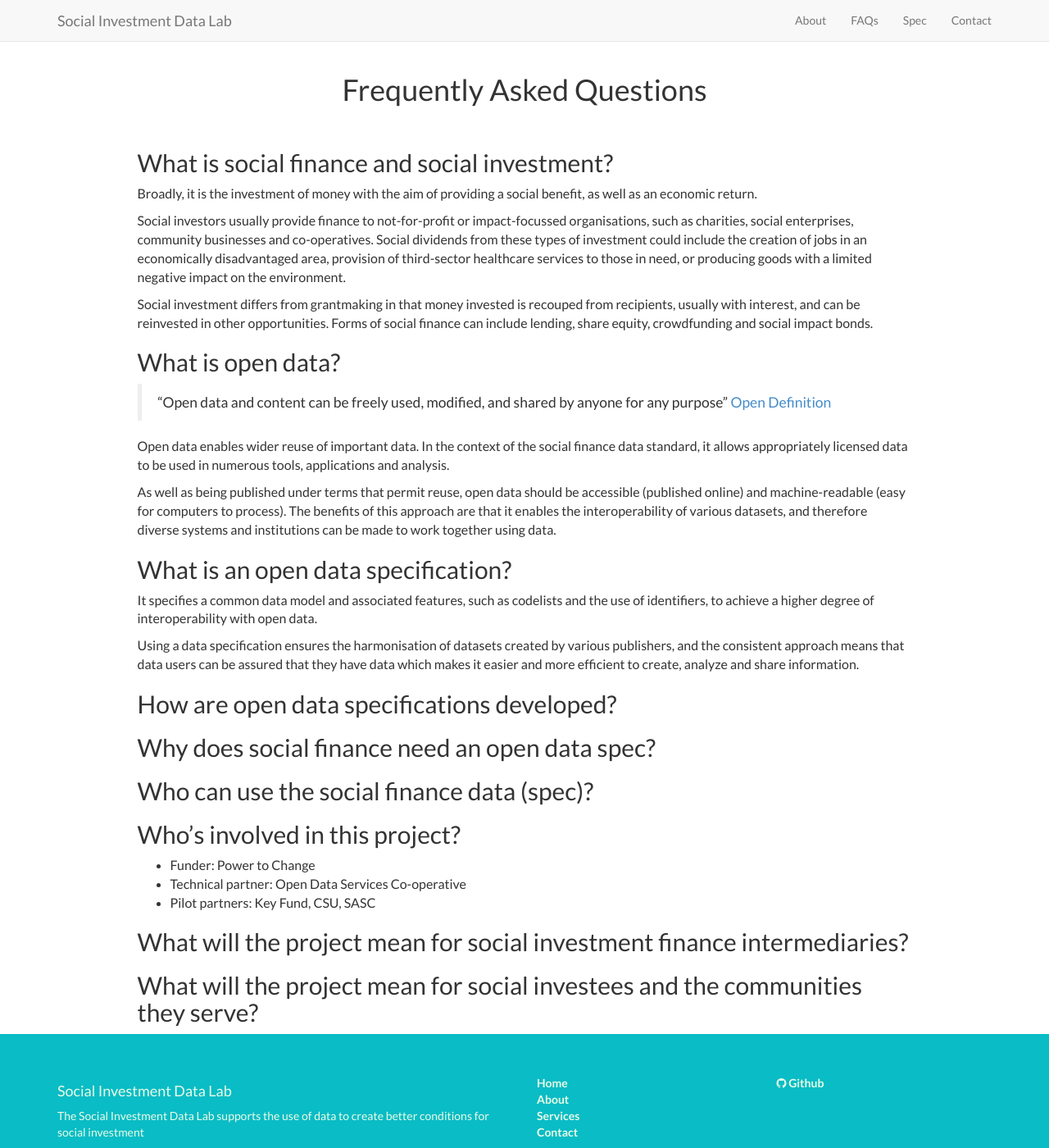
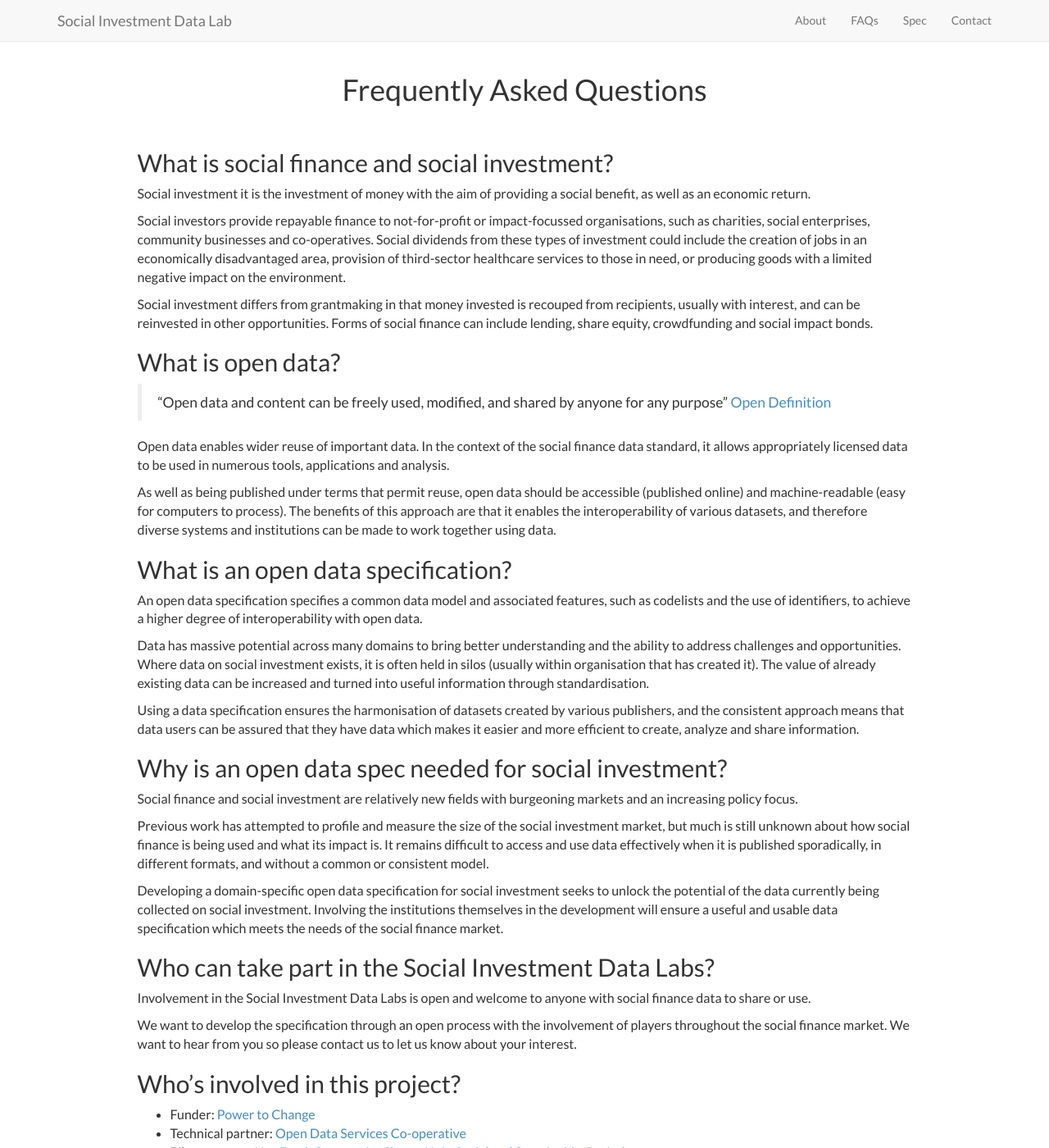
Before and after one commit to SocialEconomyDataLab/socialeconomydatalab.github.io-archive, a Jekyll site: the page built from faqs.md, in a window 1280 px wide and 1400 px high. Shown: the whole window at 82% size. Built offline with Jekyll 4.4.1, drawn with Linux system fonts in a browser that asks for light colours; some of the changed text lies outside the part shown.

Commit message:
update FAQs

```diff
--- a/_posts/2017-10-24-partners-5-sasc.markdown
+++ b/_posts/2017-10-24-partners-5-sasc.markdown
@@ -3,6 +3,7 @@ layout: default
 img: sasc.png
 category: Partners
 title: Social and Sustainable Capital
+website: http://socialandsustainable.com/
 description: |
 ---
   Pilot partner
--- a/faqs.md
+++ b/faqs.md
@@ -4,9 +4,9 @@ title: Frequently Asked Questions
 ---
 
 ## What is social finance and social investment?
-Broadly, it is the investment of money with the aim of providing a social benefit, as well as an economic return.
+Social investment it is the investment of money with the aim of providing a social benefit, as well as an economic return.
 
-Social investors usually provide finance to not-for-profit or impact-focussed organisations, such as charities, social enterprises, community businesses and co-operatives. Social dividends from these types of investment could include the creation of jobs in an economically disadvantaged area, provision of third-sector healthcare services to those in need, or producing goods with a limited negative impact on the environment.
+Social investors provide repayable finance to not-for-profit or impact-focussed organisations, such as charities, social enterprises, community businesses and co-operatives. Social dividends from these types of investment could include the creation of jobs in an economically disadvantaged area, provision of third-sector healthcare services to those in need, or producing goods with a limited negative impact on the environment.
 
 Social investment differs from grantmaking in that money invested is recouped from recipients, usually with interest, and can be reinvested in other opportunities. Forms of social finance can include lending, share equity, crowdfunding and social impact bonds.
 
@@ -18,22 +18,25 @@ Open data enables wider reuse of important data. In the context of the social fi
 As well as being published under terms that permit reuse, open data should be accessible (published online) and machine-readable (easy for computers to process). The benefits of this approach are that it enables the interoperability of various datasets, and therefore diverse systems and institutions can be made to work together using data.
 
 ## What is an open data specification?
-It specifies a common data model and associated features, such as codelists and the use of identifiers, to achieve a higher degree of interoperability with open data.
+An open data specification specifies a common data model and associated features, such as codelists and the use of identifiers, to achieve a higher degree of interoperability with open data.
+
+Data has massive potential across many domains to bring better understanding and the ability to address challenges and opportunities. Where data on social investment exists, it is often held in silos (usually within organisation that has created it). The value of already existing data can be increased and turned into useful information through standardisation.
 
 Using a data specification ensures the harmonisation of datasets created by various publishers, and the consistent approach means that data users can be assured that they have data which makes it easier and more efficient to create, analyze and share information.
 
-## How are open data specifications developed?
+## Why is an open data spec needed for social investment?
+Social finance and social investment are relatively new fields with burgeoning markets and an increasing policy focus.
 
+Previous work has attempted to profile and measure the size of the social investment market, but much is still unknown about how social finance is being used and what its impact is. It remains difficult to access and use data effectively when it is published sporadically, in different formats, and without a common or consistent model.
 
-## Why does social finance need an open data spec?
+Developing a domain-specific open data specification for social investment seeks to unlock the potential of the data currently being collected on social investment. Involving the institutions themselves in the development will ensure a useful and usable data specification which meets the needs of the social finance market.
 
-## Who can use the social finance data (spec)?
+## Who can take part in the Social Investment Data Labs?
+Involvement in the Social Investment Data Labs is open and welcome to anyone with social finance data to share or use.
+
+We want to develop the specification through an open process with the involvement of players throughout the social finance market. We want to hear from you so please contact us to let us know about your interest.
 
 ## Who’s involved in this project?
-* Funder: Power to Change
-* Technical partner: Open Data Services Co-operative
-* Pilot partners: Key Fund, CSU, SASC
-
-## What will the project mean for social investment finance intermediaries?
-
-## What will the project mean for social investees and the communities they serve?
+* Funder: [Power to Change](http://www.powertochange.org.uk/)
+* Technical partner: [Open Data Services Co-operative](http://www.opendataservices.coop/)
+* Pilot partners: [Key Fund](http://thekeyfund.co.uk/), [Community Shares Unit](http://communityshares.org.uk/), [Social and Sustainable Capital](http://socialandsustainable.com/)
```
